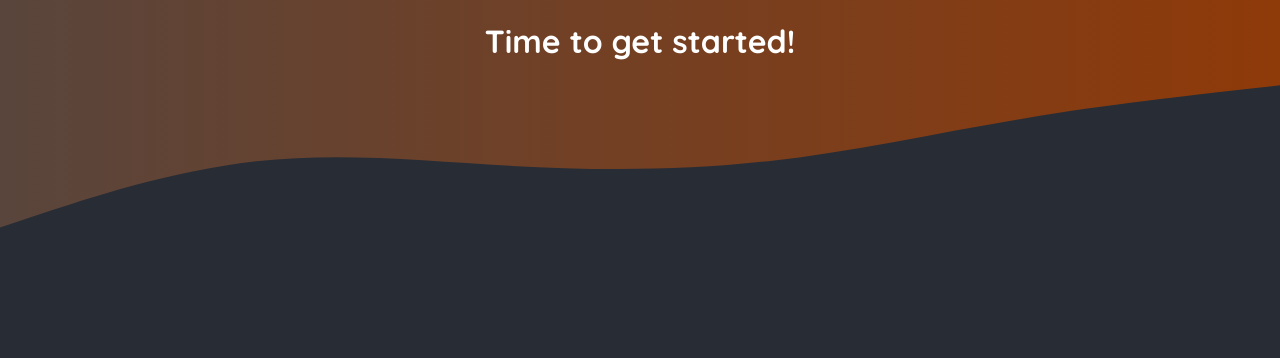
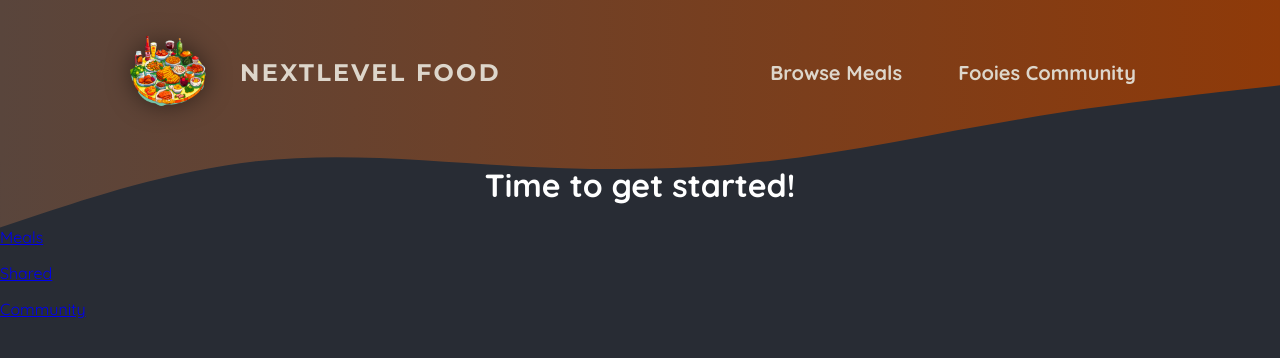
Before and after one commit to forxynet/next-food-app, a Next.js app: page / in a window 1280 px wide. Shown: the top 358 px of the page. Built offline with nearby package versions, Linux system fonts and the light colour scheme.

Commit message:
added header

```diff
--- a/app/layout.js
+++ b/app/layout.js
@@ -1,3 +1,4 @@
+import MainHeader from '@/components/main-header';
 import './globals.css';
 
 export const metadata = {
@@ -29,7 +30,7 @@
             ></path>
           </svg>
         </div>
-
+        <MainHeader />
         {children}
       </body>
     </html>
--- /dev/null
+++ b/app/meals/[@]/page.js
@@ -0,0 +1,6 @@
+
+export default function MealDetailPage() {
+  return (
+    <h1>Meal Details</h1>
+  )
+}
--- /dev/null
+++ b/app/meals/page.js
@@ -0,0 +1,6 @@
+
+export default function MealsPage() {
+  return (
+      <h1>Meals Page</h1>
+  )
+}
--- a/app/page.js
+++ b/app/page.js
@@ -1,9 +1,14 @@
+import Link from "next/link";
+
 export default function Home() {
   return (
     <main>
       <h1 style={{ color: 'white', textAlign: 'center' }}>
         Time to get started!
       </h1>
+      <p><Link href='/meals'>Meals</Link></p>
+      <p><Link href='/meals/share'>Shared</Link></p>
+      <p><Link href='/community'>Community</Link></p>
     </main>
   );
 }
--- /dev/null
+++ b/components/main-header.js
@@ -0,0 +1,28 @@
+import Link from "next/link";
+import Image from "next/image";
+
+import logoImg from '@/assets/logo.png';
+import classes from './main-header.module.css';
+
+
+export default function MainHeader() {
+  return (
+    <header className={classes.header}>
+          <Link className={classes.logo} href='/'>
+          <Image src={logoImg} alt='A plate with food on it' priority />
+              NextLevel Food
+          </Link>
+
+          <nav className={classes.nav}>
+              <ul>
+                  <li>
+                    <Link href='/meals'>Browse Meals</Link>
+                  </li>
+                  <li>
+                    <Link href='/community'>Fooies Community</Link>
+                  </li>
+              </ul>
+          </nav>
+    </header>
+  )
+}
--- /dev/null
+++ b/components/main-header.module.css
@@ -0,0 +1,68 @@
+
+.header {
+  display: flex;
+  justify-content: space-between;
+  align-items: center;
+  padding: 2rem 1rem;
+}
+
+@media (min-width: 768px) {
+  .header {
+    padding: 2rem 10%;
+  }
+}
+
+.nav ul {
+  list-style: none;
+  margin: 0;
+  padding: 0;
+  display: flex;
+  gap: 1.5rem;
+  /* font-family: 'Montserrat', sans-serif; */
+  font-size: 1.25rem;
+}
+
+.nav a {
+  text-decoration: none;
+  color: #ddd6cb;
+  font-weight: bold;
+  padding: 0.5rem 1rem;
+  border-radius: 0.5rem;
+}
+
+.nav a:hover,
+.nav a:active {
+  background: linear-gradient(90deg, #ff8a05, #f9b331);
+  background-clip: text;
+  -webkit-background-clip: text;
+  -webkit-text-fill-color: transparent;
+  text-shadow: 0 0 18px rgba(248, 190, 42, 0.8);
+}
+
+.active {
+  background: linear-gradient(90deg, #ff8a05, #f9b331);
+  background-clip: text;
+  -webkit-background-clip: text;
+  -webkit-text-fill-color: transparent;
+}
+
+.logo {
+  display: flex;
+  align-items: center;
+  justify-content: center;
+  gap: 2rem;
+  text-decoration: none;
+  color: #ddd6cb;
+  font-weight: bold;
+  font-family: 'Montserrat', sans-serif;
+  letter-spacing: 0.15rem;
+  text-transform: uppercase;
+  font-size: 1.5rem;
+}
+
+.logo img {
+  width: 5rem;
+  height: 5rem;
+  object-fit: contain;
+  filter: drop-shadow(0 0 0.75rem rgba(0, 0, 0, 0.5));
+}
```
Also changed, not shown: app/community/page.js (added, +8 -0 lines), app/meals/layout.js (added, +10 -0 lines), app/meals/share/page.js (added, +9 -0 lines).
